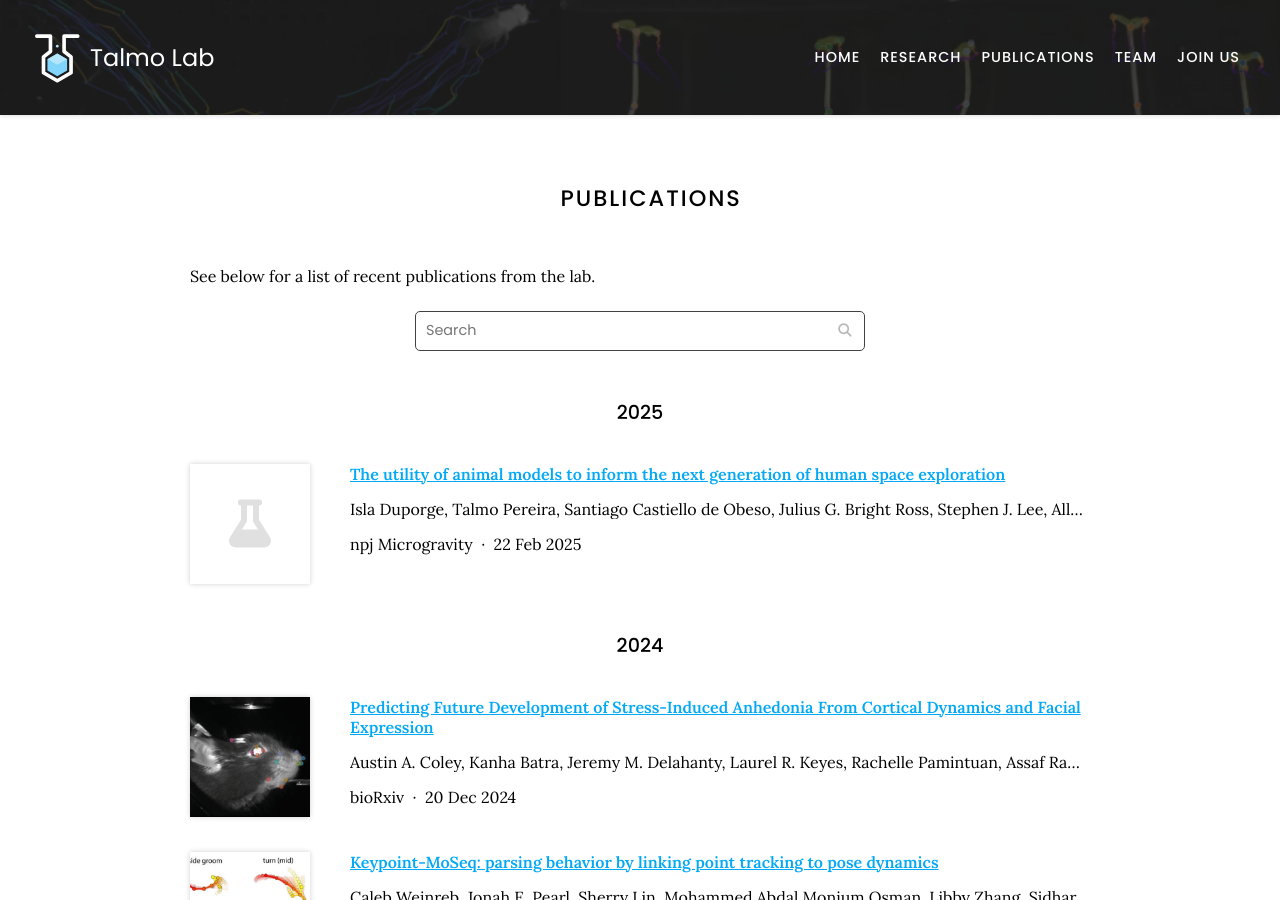
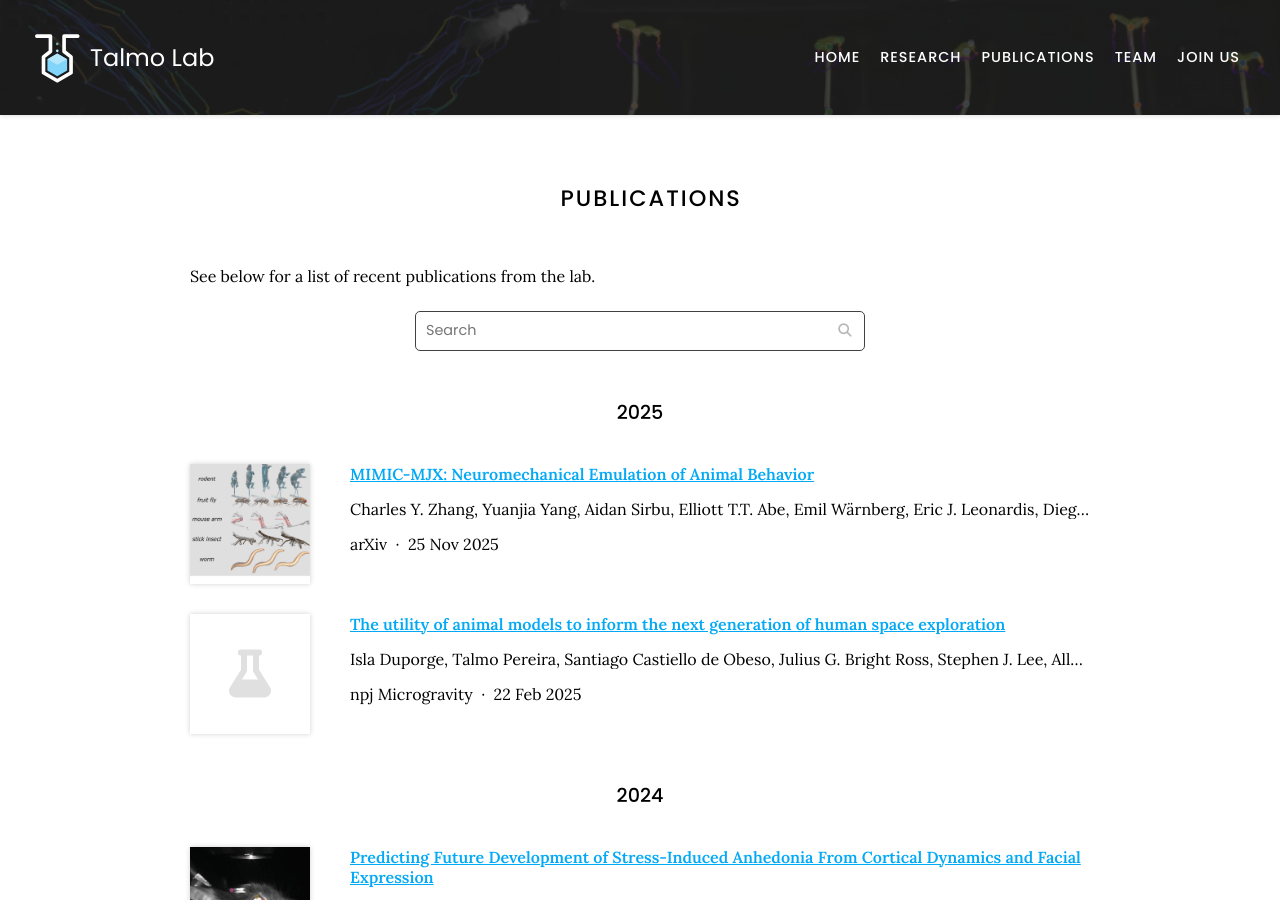
Before and after one commit to talmolab/lab-website, a Jekyll site: the page built from publications/index.md, in a window 1280 px wide and 900 px high. Built offline with Jekyll 4.4.1, drawn with Linux system fonts in a browser that asks for light colours; nearby versions of some CDN libraries.

Commit message:
Add MIMIC-MJX paper (Zhang et al 2025) to publications
Co-Authored-By: Claude Opus 4.6 (1M context) <noreply@anthropic.com>

```diff
--- a/_data/citations.yaml
+++ b/_data/citations.yaml
@@ -1,5 +1,39 @@
 # DO NOT EDIT, GENERATED AUTOMATICALLY FROM SOURCES.YAML (AND ELSEWHERE)
 # See https://github.com/greenelab/lab-website-template/wiki/Citations
+
+- id: doi:10.48550/arXiv.2511.20532
+  title: 'MIMIC-MJX: Neuromechanical Emulation of Animal Behavior'
+  authors:
+  - Charles Y. Zhang
+  - Yuanjia Yang
+  - Aidan Sirbu
+  - Elliott T.T. Abe
+  - Emil Wärnberg
+  - Eric J. Leonardis
+  - Diego E. Aldarondo
+  - Adam Lee
+  - Aaditya Prasad
+  - Jason Foat
+  - Kaiwen Bian
+  - Joshua Park
+  - Rusham Bhatt
+  - Hutton Saunders
+  - Akira Nagamori
+  - Ayesha R. Thanawalla
+  - Kee Wui Huang
+  - Fabian Plum
+  - Hendrik K. Beck
+  - Steven W. Flavell
+  - David Labonte
+  - Blake A. Richards
+  - Bingni W. Brunton
+  - Eiman Azim
+  - Bence P. Ölveczky
+  - Talmo D. Pereira
+  publisher: arXiv
+  date: '2025-11-25'
+  link: https://arxiv.org/abs/2511.20532
+  image: images/papers/zhang-2025.png
 
 - id: doi:10.1038/s41526-025-00460-5
   title: The utility of animal models to inform the next generation of human space
--- a/_data/sources.yaml
+++ b/_data/sources.yaml
@@ -1,3 +1,8 @@
+# Zhang et al 2025: MIMIC-MJX: Neuromechanical Emulation of Animal Behavior
+- id: doi:10.48550/arXiv.2511.20532
+  publisher: arXiv
+  image: images/papers/zhang-2025.png
+
 # Duporge et al 2025: The utility of animal models to inform the next generation of human space exploration
 - id: doi:10.1038/s41526-025-00460-5
   publisher: npj Microgravity
```
Also changed, not shown: images/papers/zhang-2025.png (added).
